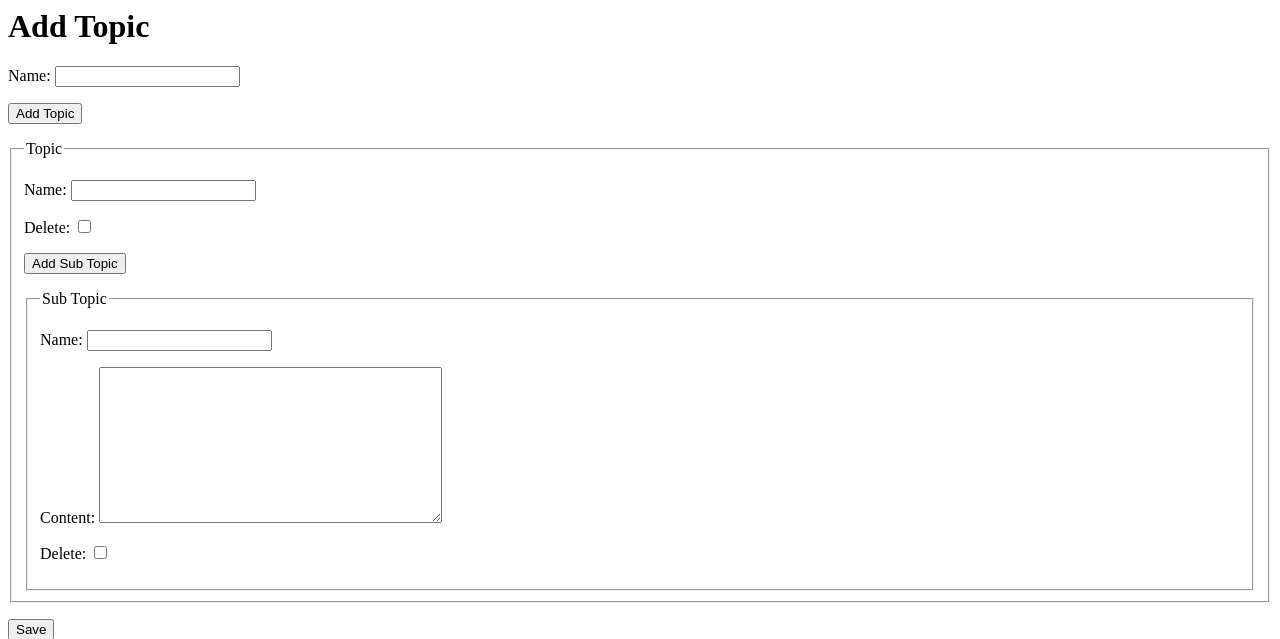
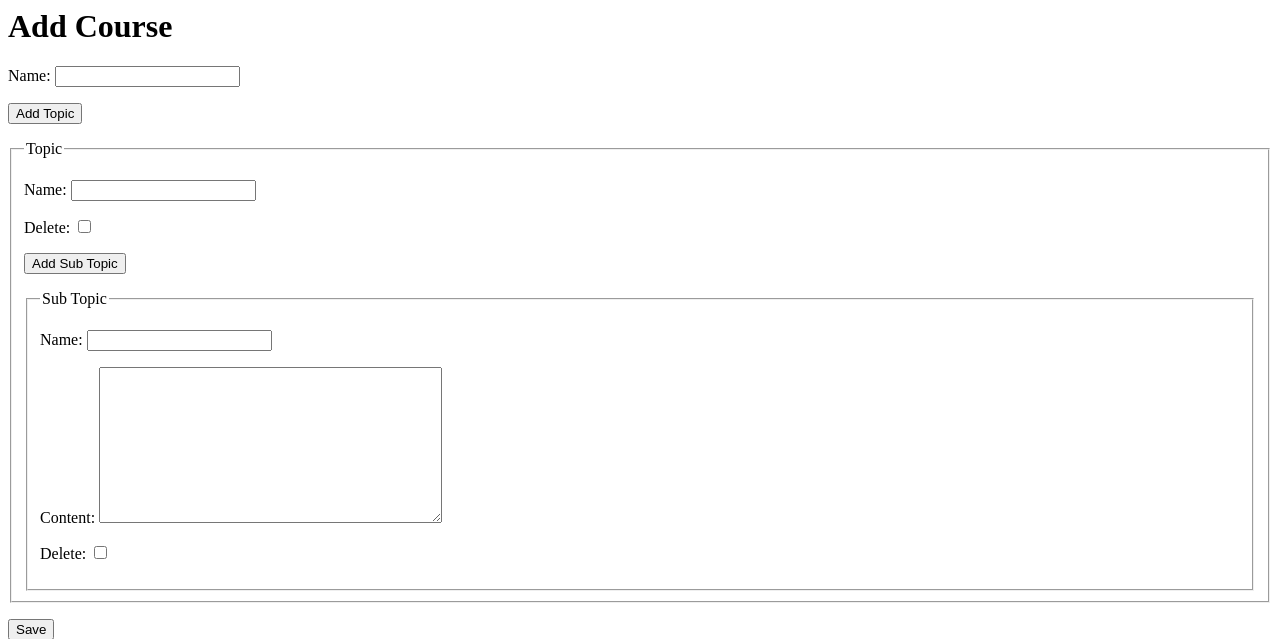
Before and after one commit to mastermanas805/Django-Nested-Courses, a Django app: page /create/add/ in a window 1280 px wide. Shown: the top 639 px of the page. Run offline with Django 3.2, Linux system fonts and the light colour scheme.

Commit message:
Add course and topics
Addition of couses and topics with javascript

```diff
--- a/create/templates/create/add.html
+++ b/create/templates/create/add.html
@@ -1,10 +1,9 @@
 {% load static %}
 
 <script src="{% static 'jquery.js' %}"></script>
-
 <script type="text/javascript">
-    $(function() {
-        $('form').delegate('.btn_add_sub_topic', 'click', function() {
+    $(function () {
+        $('form').delegate('.btn_add_sub_topic', 'click', function () {
             var $this = $(this)
             var topic_ptr = $this.attr('id').split('-')[1]
             var $total_topic_sub_topics = $(':input[name=sub_topic_formset_' + topic_ptr + '-TOTAL_FORMS]');
@@ -16,7 +15,7 @@
                 '<p>' +
                 '<label for="id_sub_topic_formset_' + topic_ptr + '-' + topic_sub_topic_form_count + '-name">Name:</label>' +
                 '<input id="id_sub_topic_formset_' + topic_ptr + '-' + topic_sub_topic_form_count + '-name" maxlength="256" name="sub_topic_formset_' + topic_ptr + '-' + topic_sub_topic_form_count + '-name" type="text" />' +
-                '<input id="id_sub_topic_formset_' + topic_ptr + '-' + topic_sub_topic_form_count + '-author" name="sub_topic_formset_' + topic_ptr + '-' + topic_sub_topic_form_count + '-author" type="hidden" />' +
+                '<input id="id_sub_topic_formset_' + topic_ptr + '-' + topic_sub_topic_form_count + '-topic" name="sub_topic_formset_' + topic_ptr + '-' + topic_sub_topic_form_count + '-topic" type="hidden" />' +
                 '<input id="id_sub_topic_formset_' + topic_ptr + '-' + topic_sub_topic_form_count + '-id" name="sub_topic_formset_' + topic_ptr + '-' + topic_sub_topic_form_count + '-id" type="hidden" />' +
                 '</p>' +
                 ' <p><label for="id_sub_topic_formset_' + topic_ptr + '-' + topic_sub_topic_form_count + '-content">Content:</label> <textarea name="sub_topic_formset_' + topic_ptr + '-' + topic_sub_topic_form_count + '-content" cols="40" rows="10" id="id_sub_topic_formset_' + topic_ptr + '-' + topic_sub_topic_form_count + '-content"></textarea></p>' +
@@ -24,36 +23,37 @@
                 '</fieldset>'
             )
 
-            $this.parents('.topic_form').find('.topic_sub_topics').prepend($new_book_form)
+            $this.parents('.topic_form').find('.topic_sub_topics').append($new_book_form)
         })
 
-        $('form').delegate('#btn_add_topic', 'click', function() {
-            var $total_topics = $(':input[name=topics_formset-TOTAL_FORMS]');
-            topic_form_count = parseInt($total_topics.val())
-            $total_topics.val(topic_form_count + 1)
+        $('form').delegate('#btn_add_topic', 'click', function () {
+            var $total_authors = $(':input[name=topics_formset-TOTAL_FORMS]');
+            topic_form_count = parseInt($total_authors.val())
+            $total_authors.val(topic_form_count + 1)
 
-            book_form = '<fieldset class="topic_sub_topic_form">' +
+            book_form =
+                 '<fieldset class="topic_sub_topic_form">' +
                 '<legend>Sub Topic</legend>' +
                 '<p>' +
                 '<label for="id_sub_topic_formset_' + topic_form_count + '-0-name">Name:</label>' +
                 '<input id="id_sub_topic_formset_' + topic_form_count + '-0-name" maxlength="256" name="sub_topic_formset_' + topic_form_count + '-0-name" type="text" />' +
-                '<input id="id_sub_topic_formset_' + topic_form_count + '-0-author" name="sub_topic_formset_' + topic_form_count + '-0-author" type="hidden" />' +
+                '<input id="id_sub_topic_formset_' + topic_form_count + '-0-topic" name="sub_topic_formset_' + topic_form_count + '-0-topic" type="hidden" />' +
                 '<input id="id_sub_topic_formset_' + topic_form_count + '-0-id" name="sub_topic_formset_' + topic_form_count + '-0-id" type="hidden" />' +
                 '</p>' +
-                ' <p><label for="id_sub_topic_formset_' + topic_ptr + '-' + topic_sub_topic_form_count + '-content">Content:</label> <textarea name="sub_topic_formset_' + topic_ptr + '-' + topic_sub_topic_form_count + '-content" cols="40" rows="10" id="id_sub_topic_formset_' + topic_ptr + '-' + topic_sub_topic_form_count + '-content"></textarea></p>' +
-
+                ' <p><label for="id_sub_topic_formset_' + topic_form_count + '-0-content">Content:</label> <textarea name="sub_topic_formset_' + topic_form_count + '-0-content" cols="40" rows="10" id="id_sub_topic_formset_' + topic_form_count + '-0-content"></textarea></p>' +
+                '<p><label for="id_sub_topic_formset_' + topic_form_count + '-0-DELETE">Delete:</label> <input type="checkbox" name="sub_topic_formset_' + topic_form_count + '-0-DELETE" id="id_sub_topic_formset_' + topic_form_count + '-0-DELETE"><input type="hidden" name="sub_topic_formset_' + topic_form_count + '-0-id" id="id_sub_topic_formset_' + topic_form_count + '-0-id"><input type="hidden" name="sub_topic_formset_' + topic_form_count + '-0-topic" id="id_sub_topic_formset_' + topic_form_count + '-0-topic"></p>' +
                 '</fieldset>';
 
             $new_topic_form = $(
                 '<fieldset class="topic_form">' +
                 '<legend>Topic</legend>' +
                 '<p>' +
-                '<label for="id_topics_formset-' + topic_form_count + '-name">Name:</label>' +
-                '<input id="id_topics_formset-' + topic_form_count + '-name" maxlength="256" name="topics_formset-' + topic_form_count + '-name" type="text" />' +
-                '<input id="id_topics_formset-' + topic_form_count + '-publisher" name="topics_formset-' + topic_form_count + '-publisher" type="hidden" />' +
-                '<input id="id_topics_formset-' + topic_form_count + '-id" name="topics_formset-' + topic_form_count + '-id" type="hidden" />' +
+                '<label for="id_topic_formset-' + topic_form_count + '-name">Name:</label>' +
+                '<input id="id_topic_formset-' + topic_form_count + '-name" maxlength="256" name="topic_formset-' + topic_form_count + '-name" type="text" />' +
+                '<input id="id_topic_formset-' + topic_form_count + '-publisher" name="topic_formset-' + topic_form_count + '-publisher" type="hidden" />' +
+                '<input id="id_topic_formset-' + topic_form_count + '-id" name="topic_formset-' + topic_form_count + '-id" type="hidden" />' +
                 '</p>' +
-                '<p><input type="button" value="Add Book" class="btn_add_sub_topic" id="author-' + topic_form_count + '"/></p>' +
+                '<p><input type="button" value="Add Book" class="btn_add_sub_topic" id="topic-' + topic_form_count + '"/></p>' +
                 '<div class="topic_sub_topics">' +
                 '<input id="id_sub_topic_formset_' + topic_form_count + '-TOTAL_FORMS" name="sub_topic_formset_' + topic_form_count + '-TOTAL_FORMS" type="hidden" value="1" />' +
                 '<input id="id_sub_topic_formset_' + topic_form_count + '-INITIAL_FORMS" name="sub_topic_formset_' + topic_form_count + '-INITIAL_FORMS" type="hidden" value="0" />' +
@@ -63,18 +63,17 @@
                 '</fieldset >'
             )
 
-            $('#topics').prepend($new_topic_form)
+            $('#topics').append($new_topic_form)
         })
     })
-
 </script>
 
-<h1>Add Topic</h1>
+<h1>Add Course</h1>
 <form action="" method="post">
     {% csrf_token %}
     {{ form.as_p }}
 
-    <p><input type="button" id="btn_add_topic" value="Add Topic" /></p>
+    <p><input type="button" id="btn_add_topic" value="Add Topic"/></p>
 
     <div id="topics">
         {{ topic_formset.management_form }}
@@ -82,7 +81,7 @@
             <fieldset class="topic_form">
                 <legend>Topic</legend>
                 {{ form.as_p }}
-            <p><input type="button" value="Add Sub Topic" class="btn_add_sub_topic" id="topic-{{ forloop.counter0 }}" /></p>
+                <p><input type="button" value="Add Sub Topic" class="btn_add_sub_topic" id="topic-{{ forloop.counter0 }}"/></p>
 
                 <div class="topic_sub_topics">
                     {{ sub_topic_formset.management_form }}
```
Also changed, not shown: db.sqlite3. Lines whose indentation alone changed are shown as unchanged.
